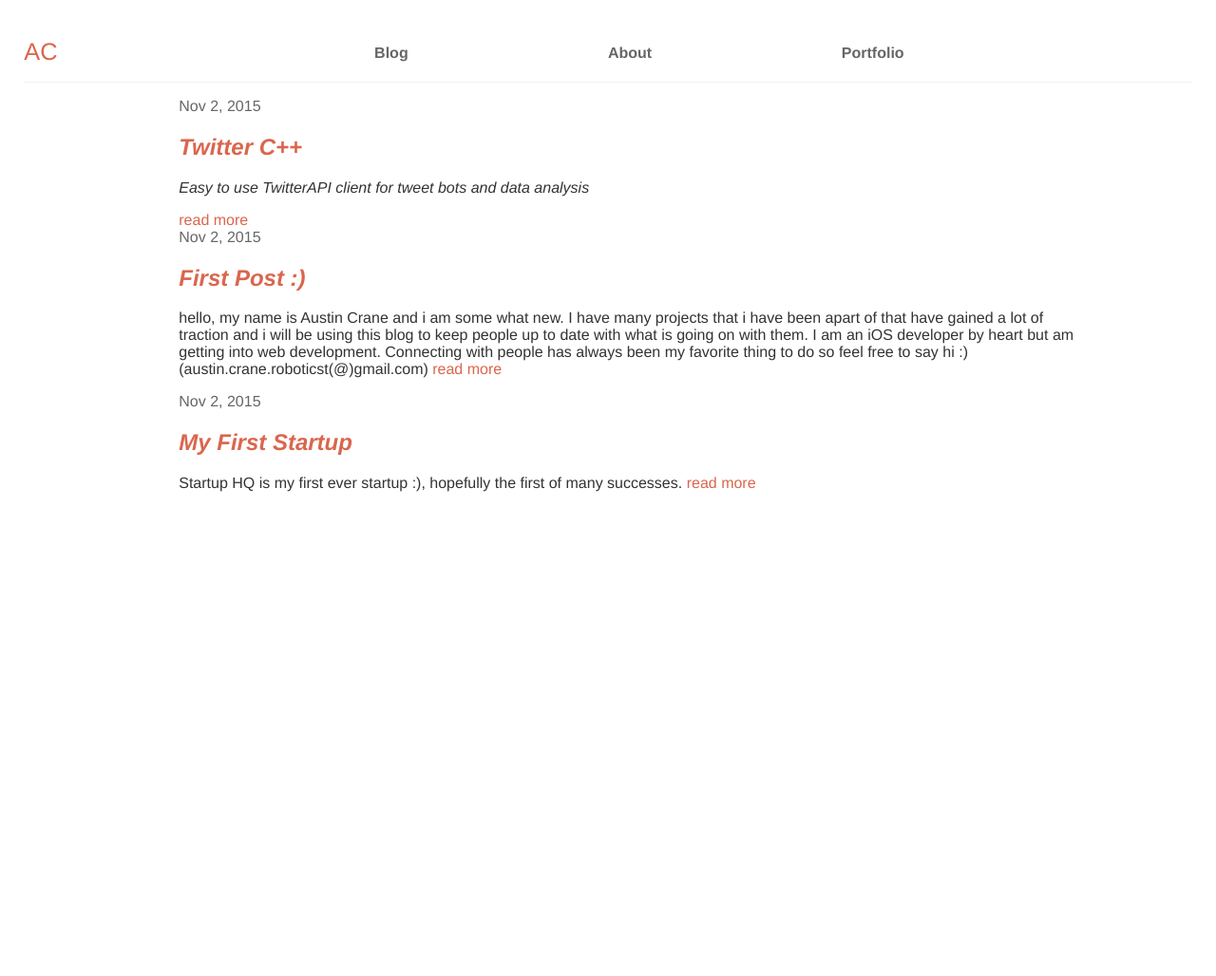
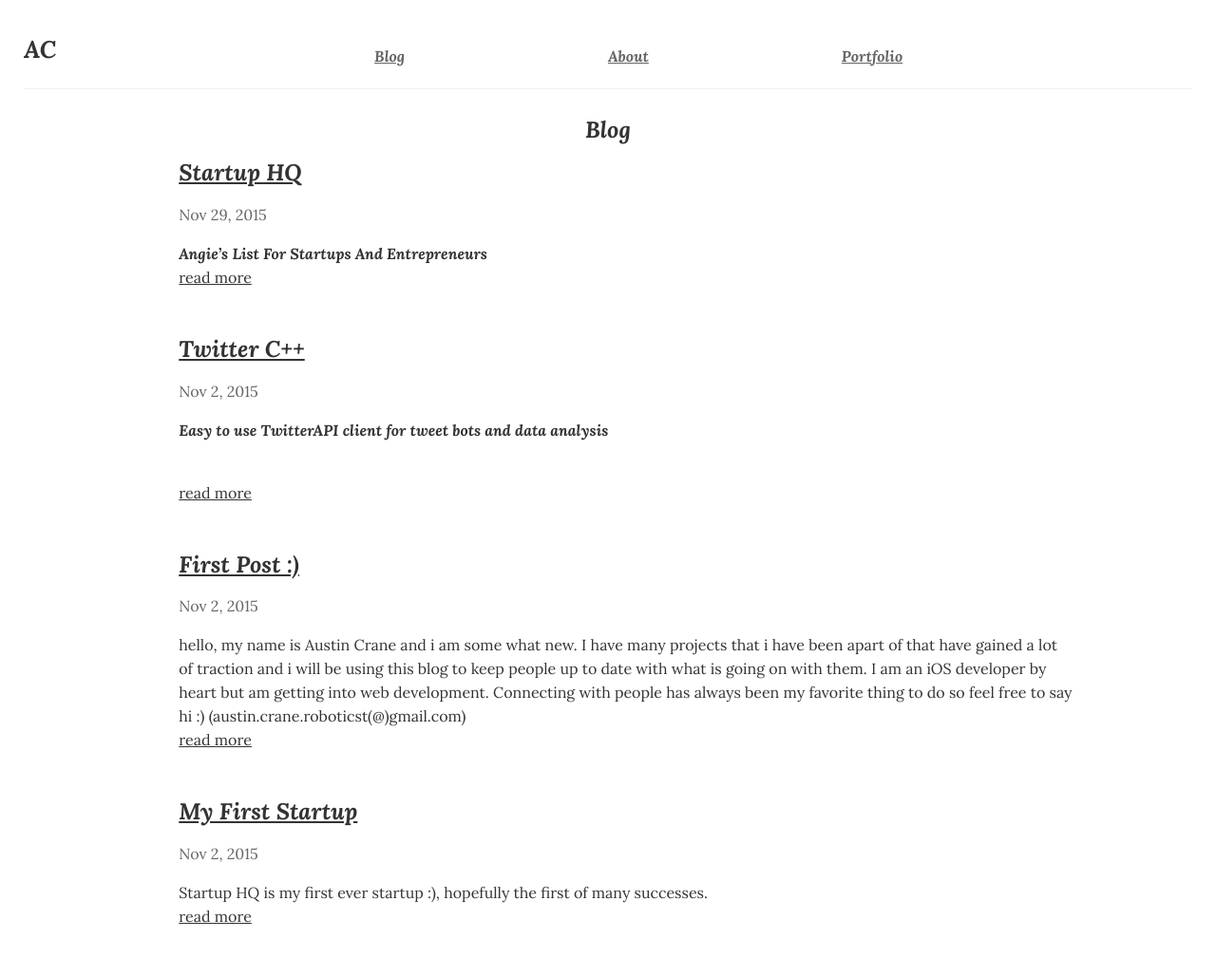
Before and after one commit to WizKIDz/WizKIDz.github.io, a Jekyll site: the page built from index.html, in a window 1280 px wide. Shown: the whole page at 95% size. Built offline with Jekyll 4.4.1, drawn with Linux system fonts in a browser that asks for light colours; before the commit the page ends 926 px from its top, so only the background shows below that.

Commit message:
startup hq blog

```diff
--- a/_includes/head.html
+++ b/_includes/head.html
@@ -5,7 +5,7 @@
 
   <title>{% if page.title %}{{ page.title }}{% else %}{{ site.title }}{% endif %}</title>
   <meta name="description" content="{% if page.excerpt %}{{ page.excerpt | strip_html | strip_newlines | truncate: 160 }}{% else %}{{ site.description }}{% endif %}">
-
+<link href='https://fonts.googleapis.com/css?family=Lora:400,700italic' rel='stylesheet' type='text/css'>
   <link rel="stylesheet" href="{{ "/css/main.css" | prepend: site.baseurl }}">
   <link rel="canonical" href="{{ page.url | replace:'index.html','' | prepend: site.baseurl | prepend: site.url }}">
   <link rel="alternate" type="application/rss+xml" title="{{ site.title }}" href="{{ "/feed.xml" | prepend: site.baseurl | prepend: site.url }}" />
--- a/_sass/_base.scss
+++ b/_sass/_base.scss
@@ -1,19 +1,37 @@
+$break-small: 450px;
+
 html, body{
   margin: 1%;
   height: 100%;
-  font-family: 'Helvetica', sans-serif;
+font-family: 'Lora', serif;
+line-height: 25px;
   color: #333333;
 }
 .wrapper{
   display: grid;
   background: #fff;
 }
+.sub-title{
+  font-weight: 700;
+  font-style: italic;
+  margin-top: 30px;
+}
+h1,h2,h3,h4,h5{
+  font-weight: 700;
+  font-style: italic;
+}
+.text-center{
+  text-align: center;
+}
 a{
-  color: #DA664D;
-  text-decoration: none;
+  // color: #DA664D;
+  // text-decoration: none;
+  color: #333333;
 }
 .site-title{
   font-size: 19pt;
+  text-decoration: none;
+  font-style: italic;
 }
 .nav{
   display: flex;
@@ -63,13 +81,15 @@ code {
 .post-list{
   margin-left: 10%;
   margin-right: 10%;
+  @media screen and (max-width: $break-small) {
+    margin-left: 8px;
+    margin-right: 8px;
+  }
   .post-meta{
     color: #666666;
   }
   ul, li{
     list-style-type: none;
+    margin-bottom: 50px;
   }
 }
-h1, h2, h3{
-  font-style: italic;
-}
--- a/_sass/_layout.scss
+++ b/_sass/_layout.scss
@@ -1,4 +1,12 @@
 // Post
 .post{
-  margin: 12px;
+  margin-left: 10%;
+  margin-right: 10%;
+  padding-bottom: 8px;
+  @media screen and (max-width: $break-small) {
+    margin-left: 8px;
+    margin-right: 8px;
+    padding-bottom: 8px;
+
+  }
 }
--- a/index.html
+++ b/index.html
@@ -4,17 +4,18 @@ layout: default
 
 <div class="home">
 
+  <h2 class="sub-title text-center">Blog</h2>
 
   <ul class="post-list">
     {% for post in site.posts %}
       <li>
-        <span class="post-meta">{{ post.date | date: "%b %-d, %Y" }}</span>
-
         <h2>
           <a class="post-link" href="{{ post.url | prepend: site.baseurl }}">{{ post.title }}</a>
         </h2>
+        <span class="post-meta">{{ post.date | date: "%b %-d, %Y" }}</span>
         {{ post.content | split:'<!--break-->' | first }}
         {% if post.content contains '<!--break-->' %}
+        <br>
            <a href="{{ post.url }}">read more</a>
         {% endif %}
       </li>
```
Also changed, not shown: _posts/2015-11-29-Startup-HQ.markdown (added, +11 -0 lines), 9 other files.
